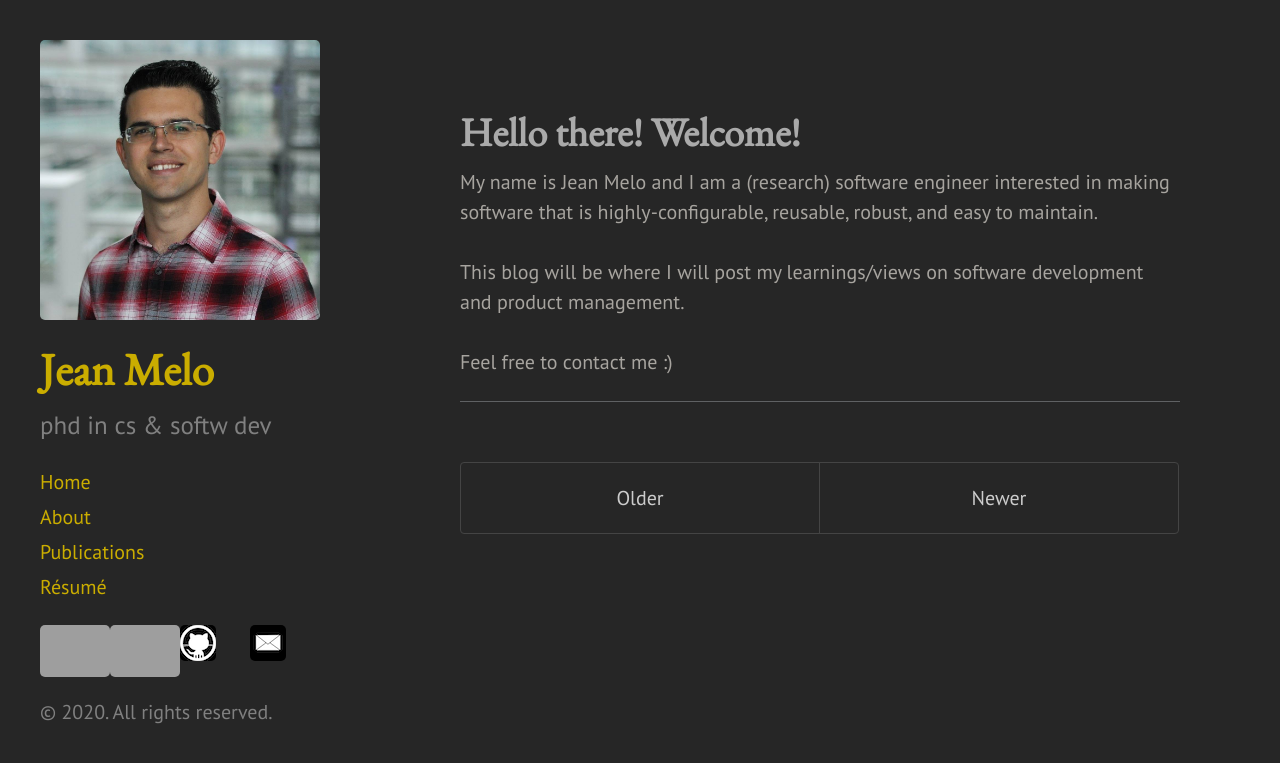
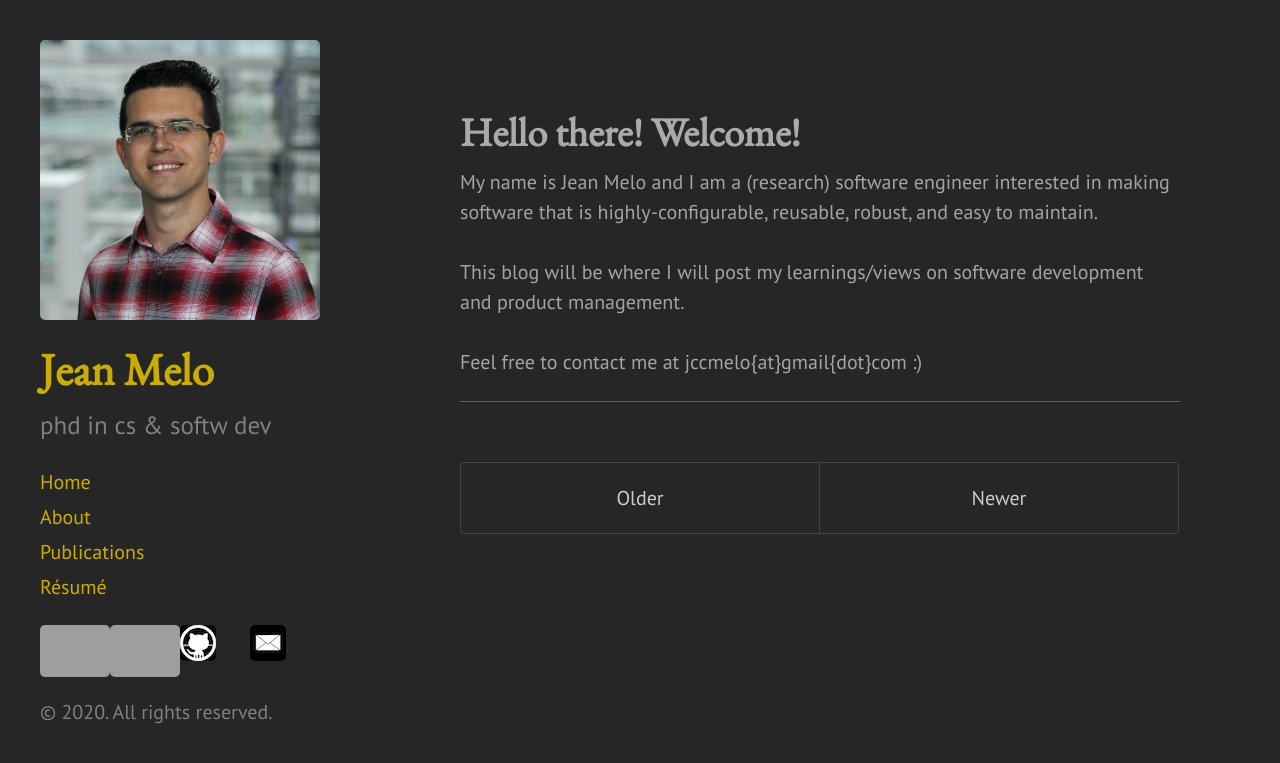
Before and after one commit to jccmelo/jccmelo.github.io, a Jekyll site: the page built from index.html, in a window 1280 px wide. Shown: the top 763 px of the page. Built offline with Jekyll 4.4.1, drawn with Linux system fonts in a browser that asks for light colours; the list of posts is cut into pages by our own code; grey boxes are pictures that could not be loaded.

```diff
--- a/Gemfile
+++ b/Gemfile
@@ -1,2 +1,3 @@
 source "https://rubygems.org"
+gem "kramdown-parser-gfm"
 gemspec
--- a/_includes/sidebar.html
+++ b/_includes/sidebar.html
@@ -45,7 +45,7 @@
         <a href="https://github.com/jccmelo" target="blank" title="GitHub"><img src="public/images/icons/github.png" alt="GitHub"></a>
       </div>
       <div class="column">
-        <a href="mailto:jmelo@configit.com" title="Email me"><img src="public/images/icons/email.png" alt="Email"></a>
+        <a href="mailto:jccmelo@gmail.com" title="Email me"><img src="public/images/icons/email.png" alt="Email"></a>
       </div>
     </div>
 
--- a/index.html
+++ b/index.html
@@ -8,7 +8,7 @@ My name is Jean Melo and I am a (research) software engineer interested in makin
 <br/><br/>
 This blog will be where I will post my learnings/views on software development and product management.
 <br/><br/>
-Feel free to contact me :)
+Feel free to contact me at jccmelo{at}gmail{dot}com :)
 
 <hr>
 
```
Also changed, not shown: jekyll-theme-blackdoc.gemspec.
